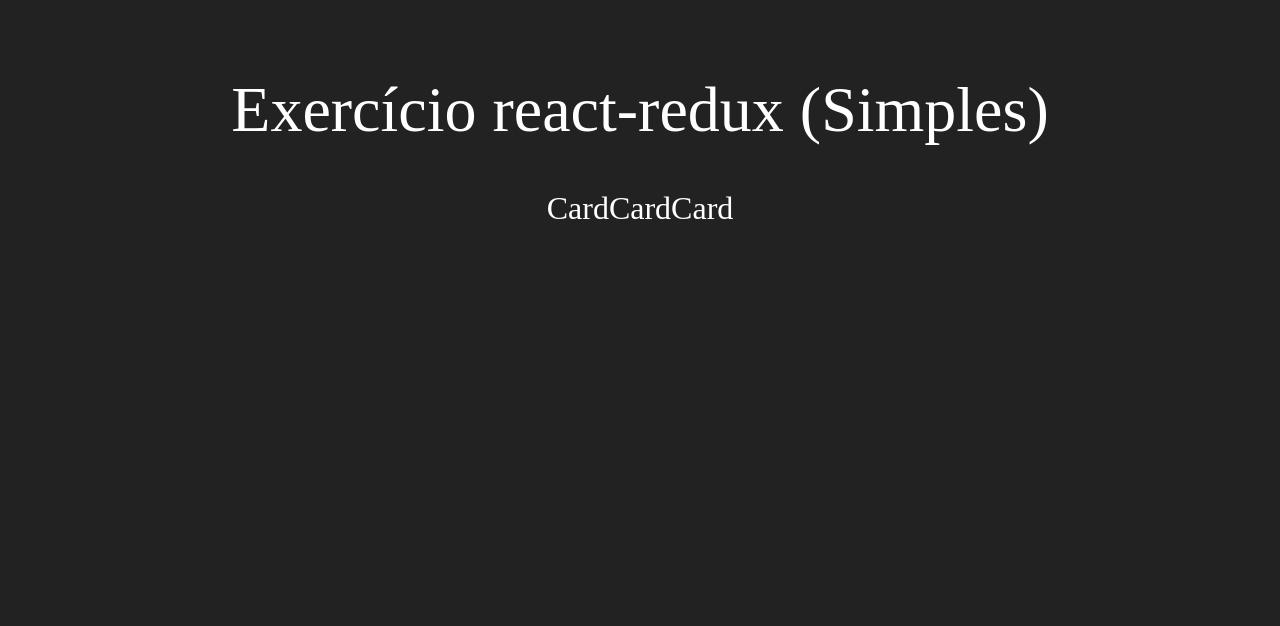
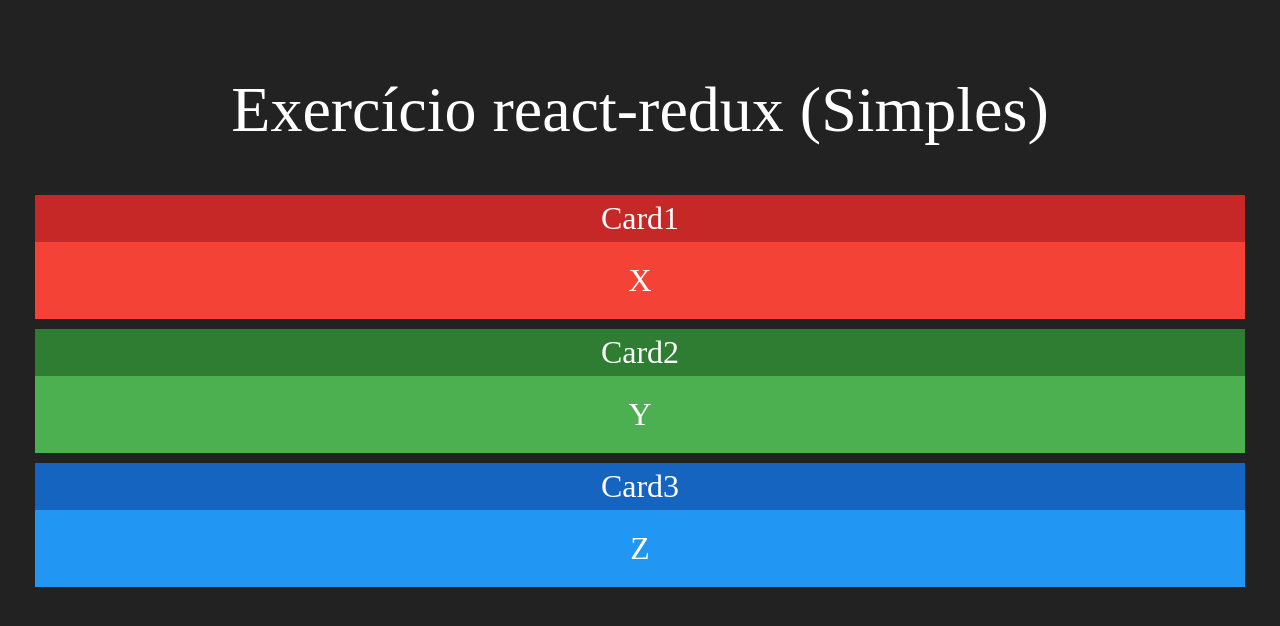
Before and after one commit to medriel/curso-react-and-redux, a React (Create React App) app in the folder redux-simples/: page / in a window 1280 px wide. Shown: the top 626 px of the page. Built offline with nearby package versions, Linux system fonts and the light colour scheme.

Commit message:
Componente Card

```diff
--- a/redux-simples/src/App.css
+++ b/redux-simples/src/App.css
@@ -1,7 +1,7 @@
 .App{
   display:flex;
   flex-direction: column;
-  align-items: center;
+  text-align: center;
 }
 
 h1{
--- a/redux-simples/src/App.js
+++ b/redux-simples/src/App.js
@@ -1,4 +1,3 @@
-import logo from './logo.svg';
 import './App.css';
 import Card from './components/Card';
 
@@ -7,9 +6,19 @@
     <div className="App">
       <h1>Exercício react-redux (Simples)</h1>
       <div className="line">
-        <Card></Card>
-        <Card></Card>
-        <Card></Card>
+        <Card title="Card1" red>
+          X
+        </Card>
+      </div>
+      <div className="line">
+        <Card title="Card2" green>
+          Y
+        </Card>
+      </div>
+      <div className="line">
+        <Card title="Card3" blue>
+          Z
+        </Card>
       </div>
     </div>
   );
--- a/redux-simples/src/components/Card.css
+++ b/redux-simples/src/components/Card.css
@@ -0,0 +1,32 @@
+.Card {
+  flex: 1;
+  display: flex;
+  flex-direction: column;
+  margin: 5px;
+}
+
+.Card .Header {
+  display: flex;
+  justify-content: center;
+}
+
+.Card .Header .Title {
+  flex: 1;
+  padding: 5px;
+}
+
+.Card .Content {
+  padding: 20px;
+}
+
+.Card.Red .Header { color: #FFF; background-color: #c62828; }
+.Card.Red .Content { background-color: #f44336; }
+
+.Card.Green .Header { color: #FFF; background-color: #2e7d32; }
+.Card.Green .Content { background-color: #4caf50; }
+
+.Card.Blue .Header { color: #FFF; background-color: #1565c0; }
+.Card.Blue .Content { background-color: #2196f3; }
+
+.Card.Purple .Header { color: #FFF; background-color: #6A1B9A; }
+.Card.Purple .Content { background-color: #9c27b0; }
--- a/redux-simples/src/components/Card.jsx
+++ b/redux-simples/src/components/Card.jsx
@@ -1,8 +1,23 @@
 import './Card.css'
 import React from 'react'
 
-export default function Card(props) {
+function getColor(props) {
+  if (props.red) return "Red"
+  if (props.green) return "Green"
+  if (props.blue) return "Blue"
+  if (props.purple) return "Purple"
+  return ""
+}
+
+export default props => {
   return (
-    <div>Card</div>
+    <div className={`Card ${getColor(props)}`}>
+      <div className="Header">
+        <span className="Title">{props.title}</span>
+      </div>
+      <div className="Content">
+        {props.children}
+      </div>
+    </div>
   )
 }
```
